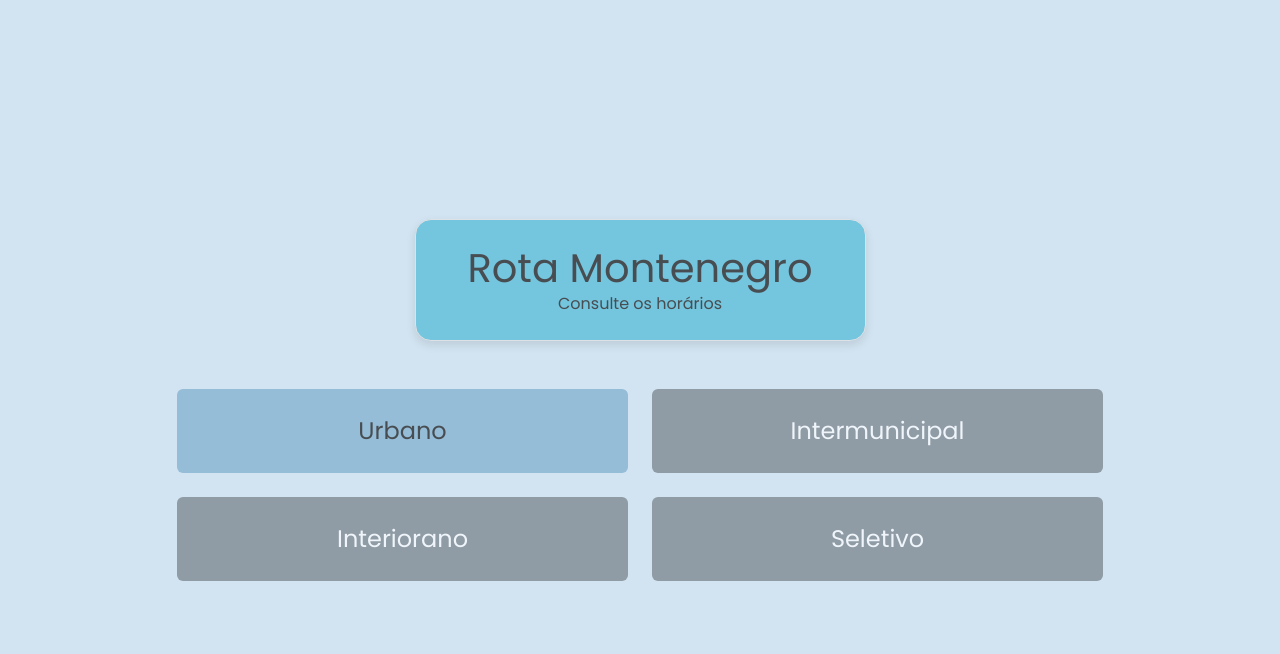
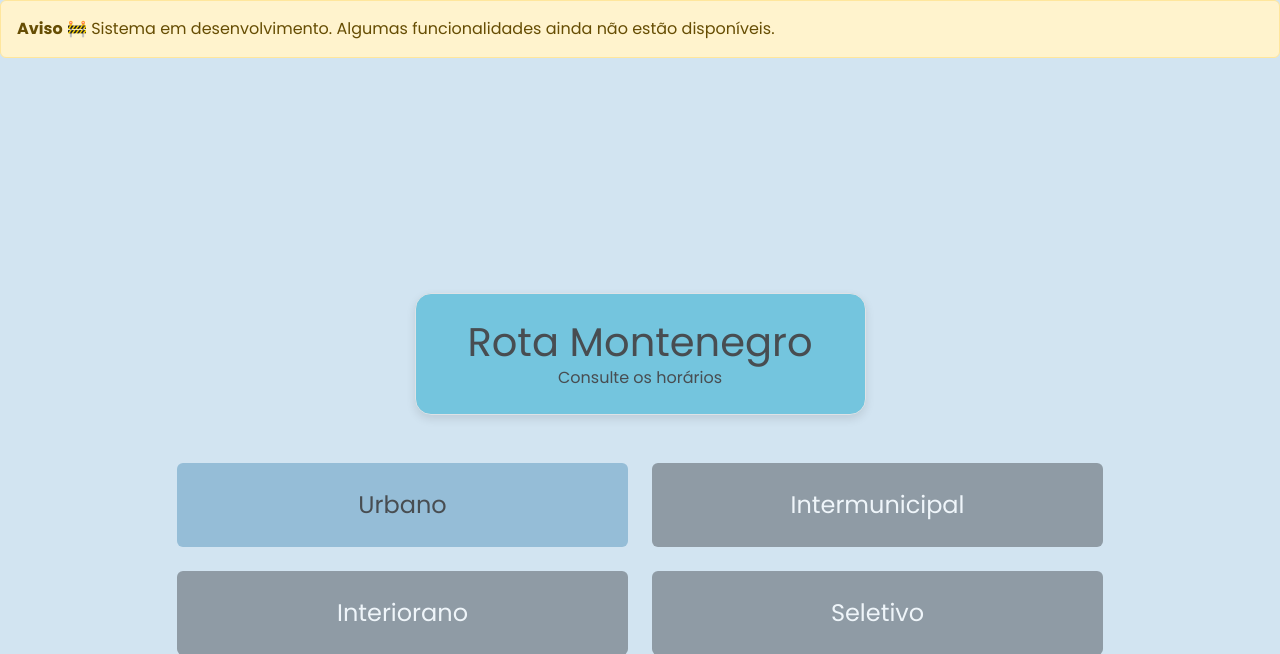
Before and after one commit to dalessandrosantos/rota-montenegro, a Django app: page / in a window 1280 px wide. Shown: the top 654 px of the page. Before the commit the page ends 581 px from the top, so only its background shows below. Run offline with Django 5.2, Linux system fonts and the light colour scheme.

Commit message:
style: ajusta interface e adiciona aviso de desenvolvimento

```diff
--- a/transportes/templates/transportes/home.html
+++ b/transportes/templates/transportes/home.html
@@ -3,6 +3,12 @@
 {% block title %}Rota Montenegro{% endblock title %}
 
 {% block content %}
+
+<!-- mensagem de aviso -->
+<div class="alert alert-warning alert-dismissible">
+    <strong>Aviso</strong> 🚧 Sistema em desenvolvimento. Algumas funcionalidades ainda não estão disponíveis.
+</div>
+
 <div class="container min-vh-100 d-flex justify-content-center align-items-center">
     <div class="w-100">
 
```
